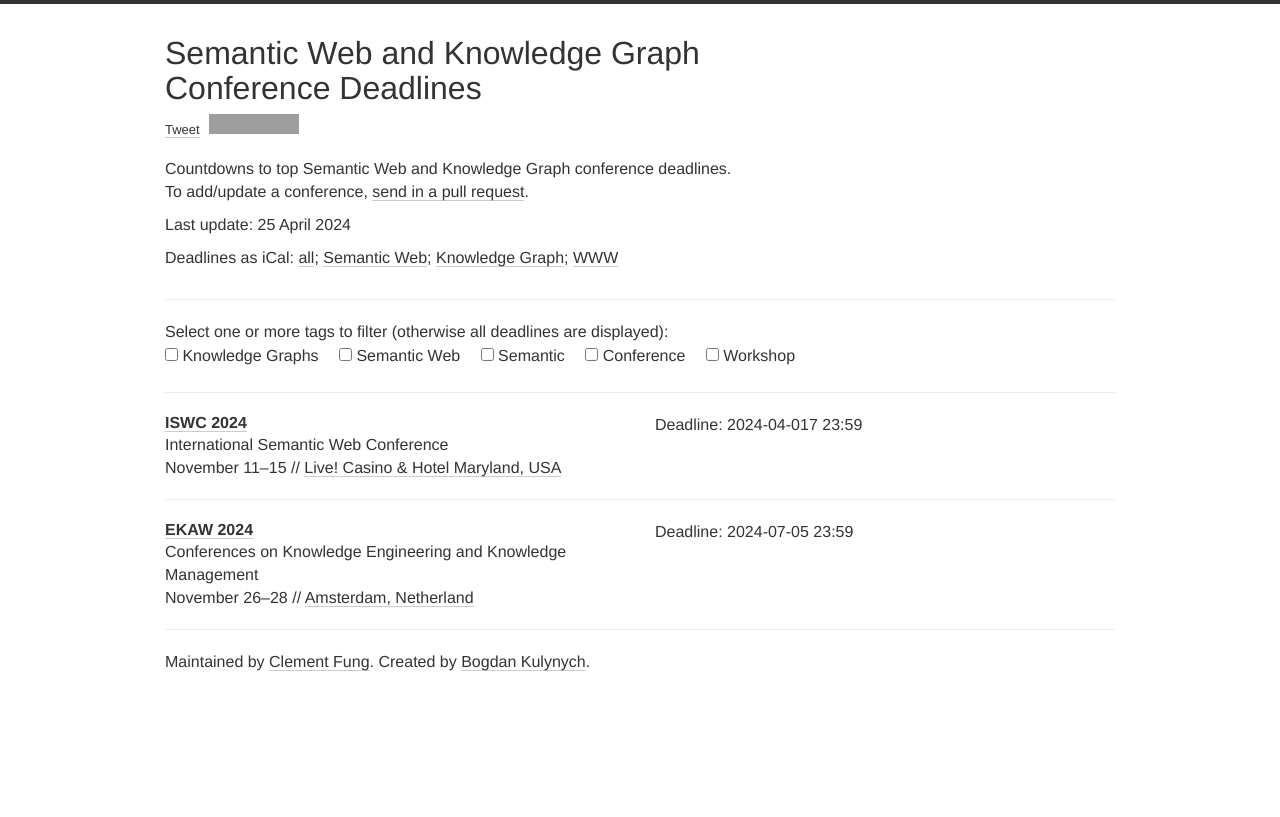
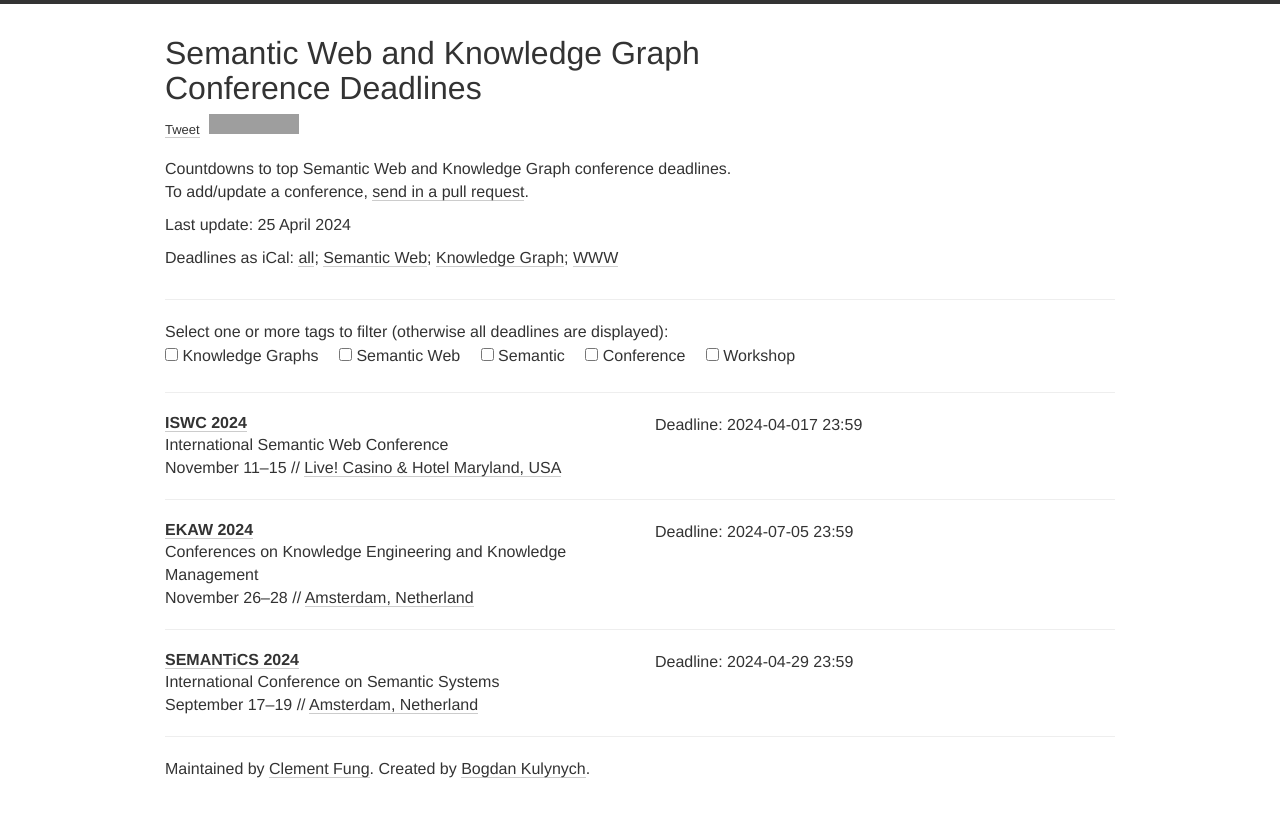
Before and after one commit to swc-deadlines/swc-deadlines.github.io, a Jekyll site: the page built from index.html, in a window 1280 px wide. Shown: the top 817 px of the page. Built offline with Jekyll 4.4.1, drawn with Linux system fonts in a browser that asks for light colours; nearby versions of some CDN libraries; comment, search, counter and statistics services are not loaded; grey boxes are pictures that could not be loaded.

Commit message:
add new conference

```diff
--- a/_data/conferences.yml
+++ b/_data/conferences.yml
@@ -21,3 +21,13 @@
   date: November 26-28
   place: Amsterdam, Netherland
   tags: [SW, KG, CONF]
+
+- name: SEMANTiCS
+  description: International Conference on Semantic Systems
+  year: 2024
+  date: "17 - 19 SEP"
+  link: https://2024-eu.semantics.cc/
+  deadline: ["2024-04-29 23:59"]
+  date: September 17-19
+  place: Amsterdam, Netherland
+  tags: [SW, KG, CONF]
```
